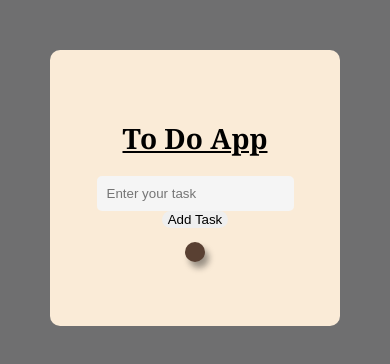
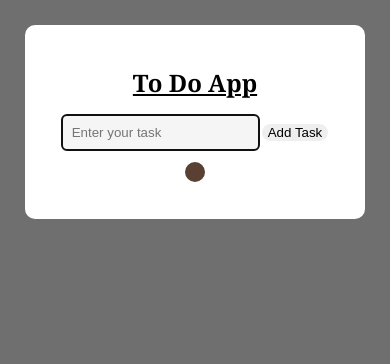
Before and after one commit to Ndawulajoe/To-Do-App, a plain HTML site: page index.html in a window 390 px wide. Drawn offline with Linux system fonts and the light colour scheme.

Commit message:
modified the files

```diff
--- a/app.js
+++ b/app.js
@@ -73,8 +73,9 @@ divButtons.classList.add('divButton')
 
     let editInput = document.createElement('input');
 
-      editInput.setAttribute('placeholder', `${listItem}`);
+    editInput.setAttribute('placeholder', `${listItem}`);
 
+      // editInput.setAttribute('autofocus')
 
     let editButton = document.createElement('button');
     editButton.classList.add('update-btn')
--- a/app2.css
+++ b/app2.css
@@ -11,7 +11,8 @@ body{
     text-align: center;
     flex-direction: column;
     justify-content: center;
-    background-color: antiquewhite;
+    /* background-color: antiquewhite; */
+    background-color: white;
     margin: 50px;
     padding: 50px;
     border-radius: 10px;
@@ -33,9 +34,6 @@ li{
     justify-content: space-between;
     gap: 100px;
     font-size: 20px;
-}
-div.divButton{
-
 }
 .editBtn{
 border: none;
@@ -82,7 +80,7 @@ button:hover{
 
 @media only screen and (max-width: 480px) {
     body {
-      font-size: 14px;
+      font-size: 12px;
       background-color: rgb(111, 111, 112);
     }
     .box{
@@ -91,16 +89,16 @@ button:hover{
          text-align: center;
          flex-direction: column;
          justify-content: center;
-         background-color: antiquewhite;
-         margin: 50px;
-         padding: 50px;
+         background-color: white;
+         margin: 25px;
+         padding: 25px;
          border-radius: 10px;
     }
     .tasks{
         background-color: #594032;
         border-radius: 10px;
         padding: 10px;
-        box-shadow: 4px 6px 6px rgba(10, 10, 10, 0.4);
+        box-shadow: 0px 0px 0px;
     }
 
   }
--- a/index.html
+++ b/index.html
@@ -14,10 +14,11 @@
     <div class="first">
         <h1>To Do App</h1>
 
-    <input type="text" placeholder="Enter your task"/>
+    <input type="text" placeholder="Enter your task" autofocus/>
     <button class="add-btn">Add Task</button>
     <!-- <img src="https://t4.ftcdn.net/jpg/01/57/24/47/240_F_157244733_8uaRdBAGKAargrOmwiw6GAZKyErUftse.jpg" alt="delete"> -->
     </div>
+    <!-- <h4>Tasks list :</h4> -->
     <ul class="tasks">
 
     </ul>
```
